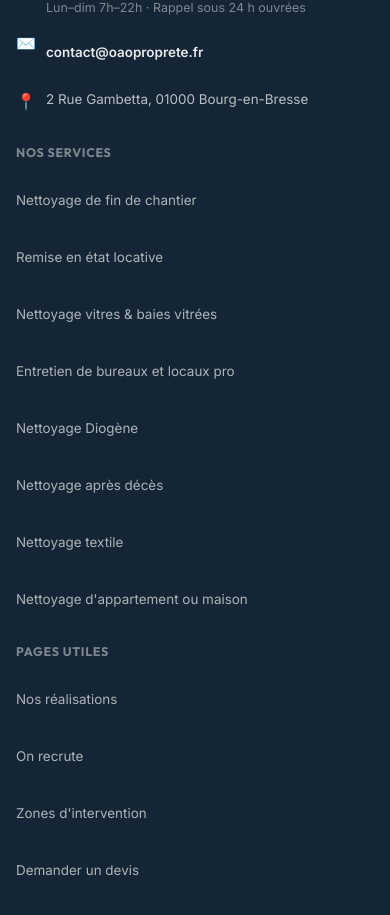
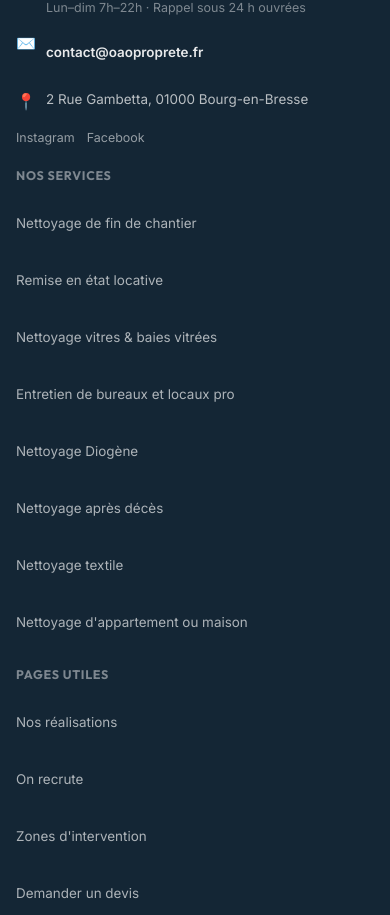
Before and after one commit to KingTambo/xyneo, a Next.js app: page /blog/nettoyage-apres-deces-bourg-en-bresse in a window 390 px wide. Shown: the part 2875-3790 px from the top of the page. Built offline with nearby package versions, Linux system fonts and the light colour scheme.

Commit message:
Aligner le bandeau URSSAF, le sous-titre mobile et les liens sociaux avec la fiche Google.

```diff
--- a/public/css/xyneo-theme.css
+++ b/public/css/xyneo-theme.css
@@ -745,27 +745,12 @@ footer {
   color: var(--blue-primary);
   font-weight: 600;
 }
-.hero-sub-short {
-  display: none;
-}
 @media (max-width: 767px) {
-  .hero-sub-full {
-    display: none;
-  }
-  .hero-sub-short {
-    display: block;
-  }
   .hero-devis-scroll {
     display: inline-flex !important;
   }
 }
 @media (min-width: 768px) {
-  .hero-sub-full {
-    display: block;
-  }
-  .hero-sub-short {
-    display: none;
-  }
   .hero-devis-scroll {
     display: none !important;
   }
@@ -1736,17 +1721,10 @@ body {
     margin-bottom: 4px;
     line-height: 1.2;
   }
-  .hero-sub,
-  .hero-sub-short {
+  .hero-sub {
     margin-bottom: 6px;
     font-size: 1rem;
     line-height: 1.5;
-  }
-  .hero-intro .hero-sub-full {
-    display: none;
-  }
-  .hero-intro .hero-sub-short {
-    display: block;
   }
   .sec-title h2 {
     font-size: 1.25rem !important;
@@ -1814,6 +1792,7 @@ body {
     margin-bottom: 0;
     letter-spacing: -0.02em;
   }
+  .hero-sub,
   .hero-sub-full {
     display: block;
     font-size: 1.125rem;
@@ -1821,9 +1800,6 @@ body {
     color: #3d4a57;
     max-width: 52ch;
     margin-bottom: 0;
-  }
-  .hero-sub-short {
-    display: none;
   }
   .hero-ratings-link {
     text-decoration: none;
--- a/src/components/HomeContent.tsx
+++ b/src/components/HomeContent.tsx
@@ -42,12 +42,9 @@ export default function HomeContent() {
             <h1 id="h1-hero">
               Nettoyage de fin de chantier, vitres et bureaux pour les pros à {site.city}
             </h1>
-            <p className="hero-sub hero-sub-full">
+            <p className="hero-sub">
               Votre chantier prêt pour la réception, vos vitrines nettes, vos bureaux entretenus — aux horaires
               qui ne gênent pas votre activité. Visite et devis gratuits dans l&apos;Ain.
-            </p>
-            <p className="hero-sub hero-sub-short">
-              Nettoyage fin de chantier, vitres et bureaux à {site.city} — devis gratuit
             </p>
           </div>
 
@@ -99,7 +96,7 @@ export default function HomeContent() {
       <div className="trust-band">
         <div className="trust-band-inner">
           <span>Assuré RC Pro</span>
-          <span> · Attestation URSSAF sur demande</span>
+          <span> · Attestations URSSAF envoyées avec le devis</span>
           <span> · ☎ {site.phone}</span>
           {site.siret ? <span> · SIRET {site.siret}</span> : null}
         </div>
--- a/src/components/LocalBusinessJsonLd.tsx
+++ b/src/components/LocalBusinessJsonLd.tsx
@@ -1,4 +1,4 @@
-import { serviceAreas, site } from "@/data/site";
+import { serviceAreas, site, socialLinks } from "@/data/site";
 
 export default function LocalBusinessJsonLd() {
   const jsonLd = {
@@ -33,7 +33,7 @@ export default function LocalBusinessJsonLd() {
       "@type": "City",
       name: city,
     })),
-    sameAs: [site.googleReviewsUrl],
+    sameAs: [site.googleMapsUrl, ...socialLinks.map((link) => link.href)],
   };
 
   return (
--- a/src/data/site.ts
+++ b/src/data/site.ts
@@ -18,8 +18,13 @@ export const site = {
   hours: "Lun–dim 7h–22h · Rappel sous 24 h ouvrées",
   openingHours: "Mo-Su 07:00-22:00",
   website: "https://oaoproprete.fr",
-  googleReviewsUrl: "https://share.google/EYnhEXfIJoKSj3NkT",
-  googleMapsUrl: "https://www.google.com/maps/place/OAO+propret%C3%A9/@46.204677,5.2259015,17z/data=!4m6!3m5!1s0x47f35322c6d74305:0x8c23ba1a9874f6aa!8m2!3d46.204677!4d5.2259015!16s%2Fg%2F11nvt8r6r6",
+  googleReviewsUrl:
+    "https://www.google.com/maps/place/OAO+propret%C3%A9/@46.204677,5.2259015,17z/data=!4m6!3m5!1s0x47f35322c6d74305:0x8c23ba1a9874f6aa!8m2!3d46.204677!4d5.2259015!16s%2Fg%2F11nvt8r6r6",
+  googleMapsUrl:
+    "https://www.google.com/maps/place/OAO+propret%C3%A9/@46.204677,5.2259015,17z/data=!4m6!3m5!1s0x47f35322c6d74305:0x8c23ba1a9874f6aa!8m2!3d46.204677!4d5.2259015!16s%2Fg%2F11nvt8r6r6",
+  instagramUrl: "https://www.instagram.com/oao_proprete/",
+  facebookUrl:
+    "https://www.facebook.com/people/Oao-Proprete/pfbid037kbpiuxdAJkNPz5WxsDMz98yjBLfyk7zF6pXAD83Pt7GiZKjPn1tKFdo7CfDBGSal/",
   logoSrc: "/img/oao-logo.png",
   heroPhotoSrc: "/img/hero.jpg",
   teamPhotoSrc: "/img/realisation-2.jpg",
@@ -571,7 +576,10 @@ export const footerServices = services.slice(0, 8).map((s) => ({
 
 export const meshLinks: { href: string; label: string }[] = [];
 
-export const socialLinks: { href: string; label: string }[] = [];
+export const socialLinks: { href: string; label: string }[] = [
+  { href: site.instagramUrl, label: "Instagram" },
+  { href: site.facebookUrl, label: "Facebook" },
+];
 
 /** Galerie avant/après — pages services (photos Google) */
 export const beforeAfter = realisations
```
